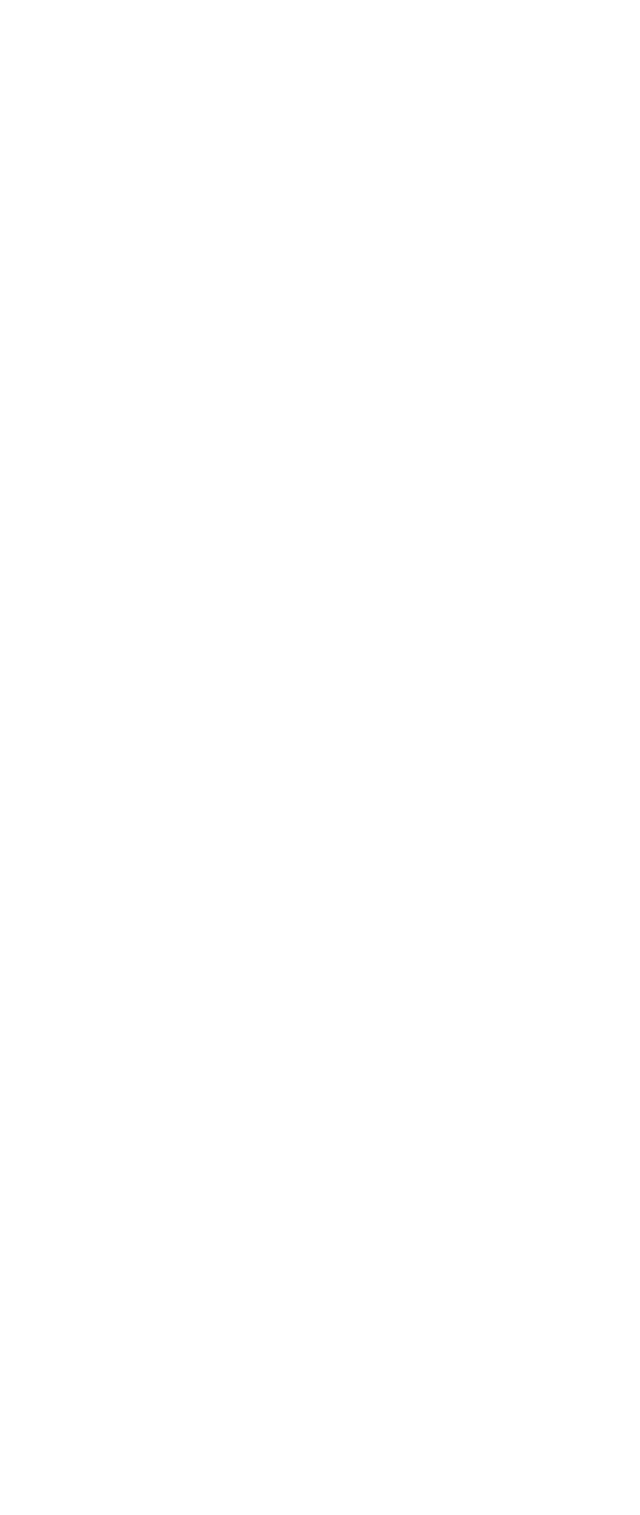
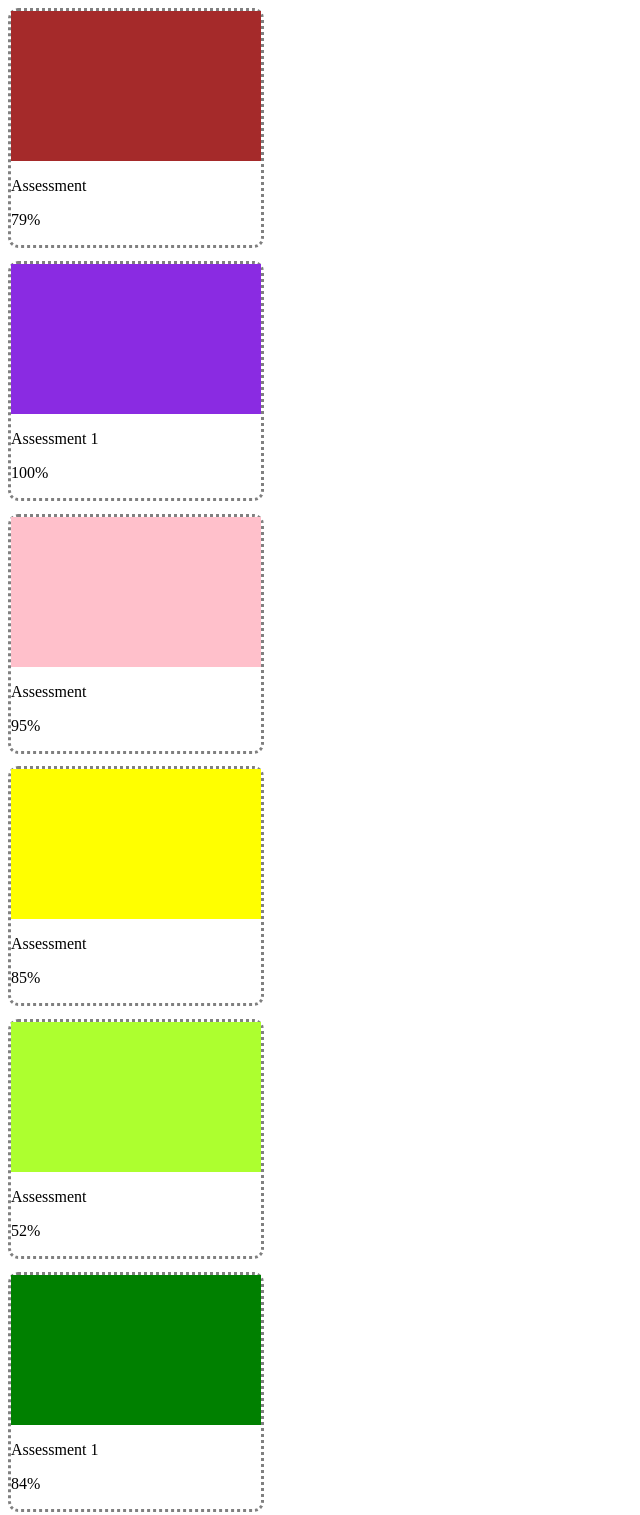
Before and after one commit to Akua1039/T4G_Group8, a plain HTML site: page index.html in a window 1280 px wide. Shown: the top 1515 px of the page, without its empty margins (0-640 px from the left). Before the commit the page ends 800 px from the top, so only its background shows below. Drawn offline with Linux system fonts and the light colour scheme.

Commit message:
added files

```diff
--- a/index.html
+++ b/index.html
@@ -3,9 +3,60 @@
 <head>
     <meta charset="UTF-8">
     <meta name="viewport" content="width=device-width, initial-scale=1.0">
-    <title>Document</title>
-</head>
+    <link rel="stylesheet" href="style.css">
+    <title>flexbox</title>
+    </head>
 <body>
+    <div class="div_container">
+    <div>
+        <div class="main_box">
+            <div class="boxes"></div>
+            <p>Assessment</p>
+            <p>79%</p>
+        </div>
 
+        <div class="main_box">
+            <div class="box1"></div>
+            <p>Assessment 1</p>
+            <p>100%</p>
+        </div>
+
+        <div class="main_box">
+            <div class="box2"></div>
+            <p>Assessment</p>
+            <p>95%</p>
+        </div>
+
+        <div class="main_box">
+            <div class="box3"></div>
+            <p>Assessment</p>
+            <p>85%</p>
+        </div>
+
+        <div class="main_box">
+            <div class="box4"></div>
+            <p>Assessment</p>
+            <p>52%</p>
+        </div>
+
+        <div class="main_box">
+            <div class="box5"></div>
+            <p>Assessment 1</p>
+            <p>84%</p>
+        </div>
+
+        <div class="main_box">
+            <div class="box6"></div>
+            <p>Assessment</p>
+            <p>97%</p>
+        </div>
+
+            <div class="main_box">
+            <div class="box7"></div>
+            <p>Assessment</p>
+            <p>89%</p>
+            </div>
+        </div>
+    </div>
 </body>
 </html>
--- /dev/null
+++ b/style.css
@@ -0,0 +1,53 @@
+.boxes{
+    background-color: brown;
+    width: 250px;
+    height: 150px;
+
+}
+.box1{
+    background-color:blueviolet;
+    width: 250px;
+    height: 150px;
+}
+.box2{
+    background-color: pink;
+    width: 250px;
+    height: 150px;
+}
+.box3{
+    background-color:yellow;
+    width: 250px;
+    height: 150px;
+}
+.box4{
+    background-color: greenyellow;
+    width: 250px;
+    height: 150px;
+}
+.box5{
+    background-color: green;
+    width: 250px;
+    height: 150px;
+}
+.box6{
+    background-color: palevioletred;
+    width: 250px;
+    height: 150px;
+}
+.box7{
+    background-color: orange;
+    width: 250px;
+    height: 150px;
+}
+.main_box{
+    border-style: dotted;
+    border-color: grey;
+    width: 250px; margin-bottom: 5%;
+    border-radius: 10px;
+
+}
+.div_container{
+    display: flex; flex-wrap: wrap;
+
+
+}
```
Also changed, not shown: images/image1.jpg (added), images/image2.webp (added), images/image3.jpg (added), images/image4.webp (added).
